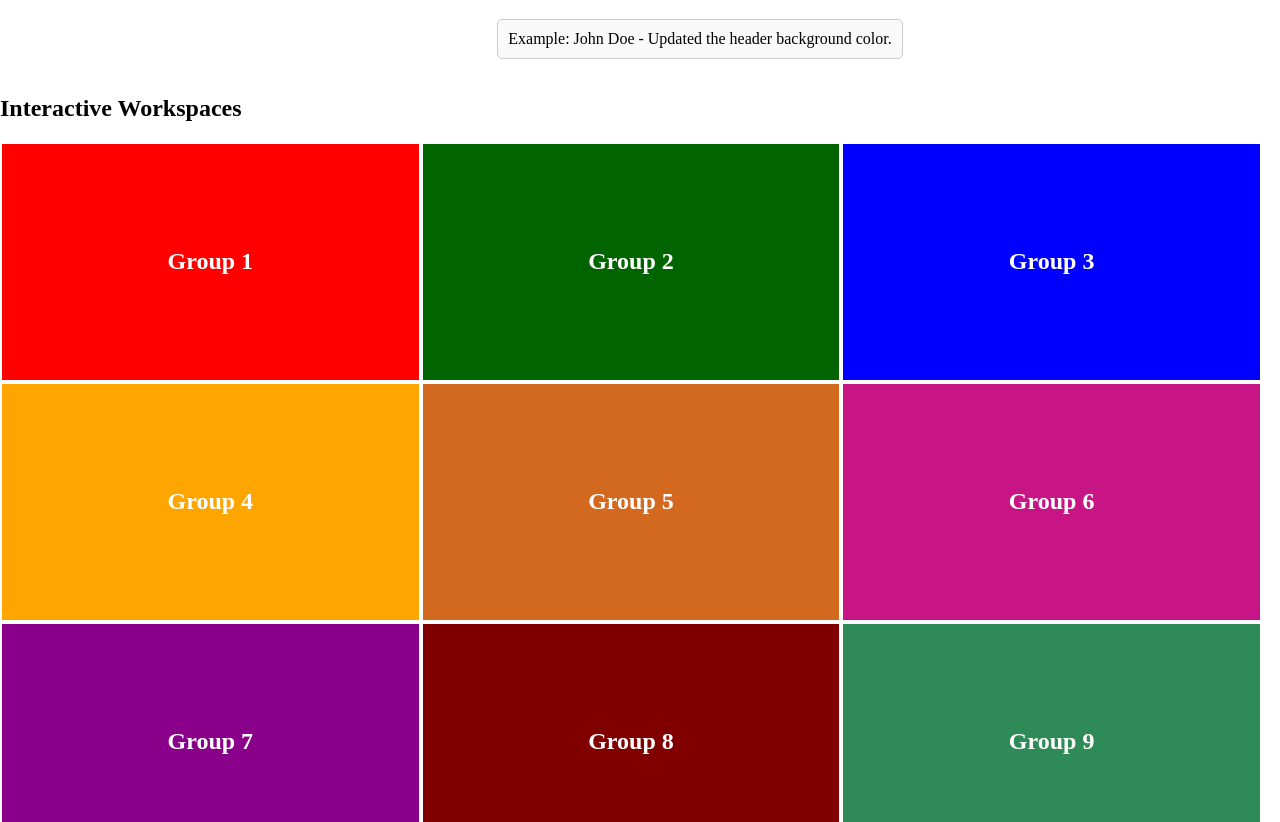
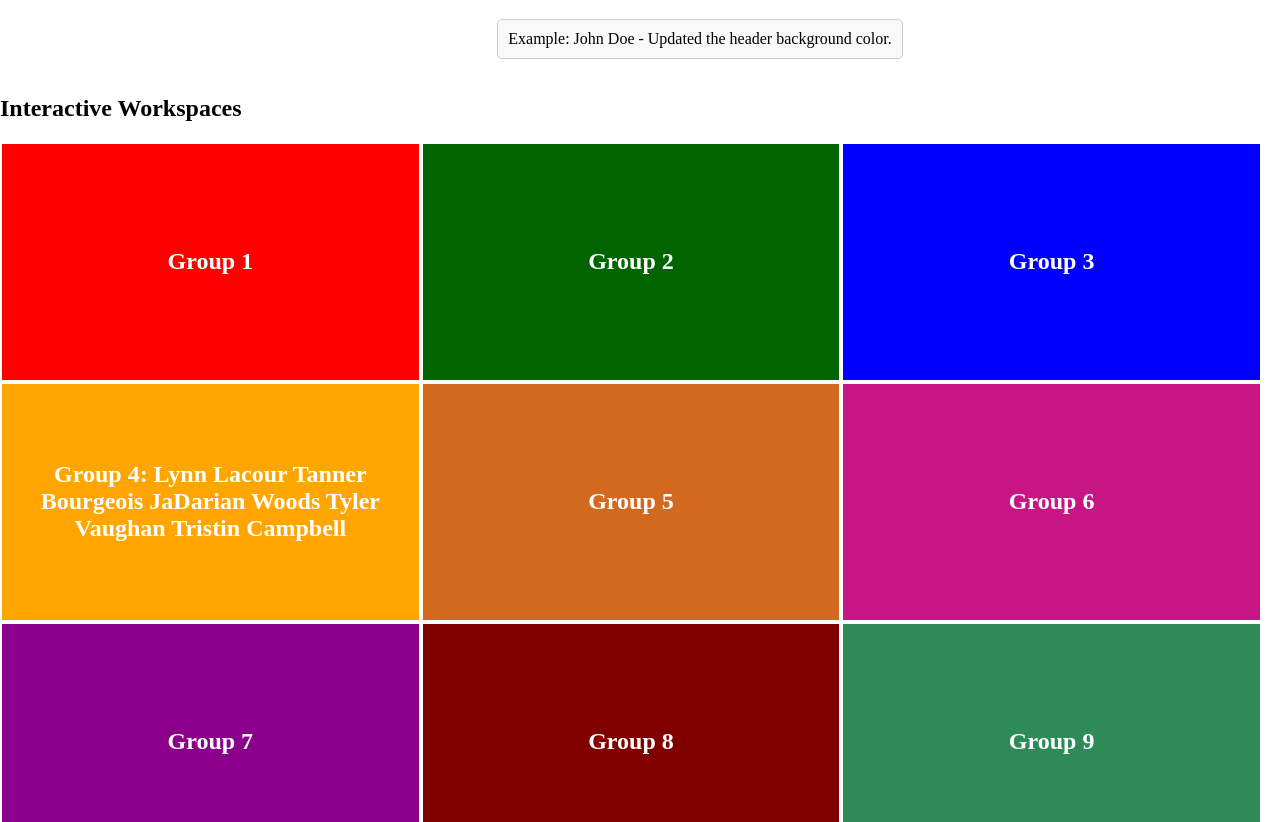
Before and after one commit to nicholas-g-lipari-phd/cmps490-git-tech-talk-sp25, a plain HTML site: page index.html in a window 1280 px wide. Shown: the part 495-1317 px from the top of the page. Drawn offline with Linux system fonts and the light colour scheme.

Commit message:
Added names to group 4

```diff
--- a/index.html
+++ b/index.html
@@ -64,7 +64,13 @@
             <!-- GUARD SPACE *************************** -->
 
             <!-- GROUP 4's AREA -->
-            <div class="team" id="group4">Group 4</div>
+            <div class="team" id="group4">Group 4:
+                Lynn Lacour
+                Tanner Bourgeois
+                JaDarian Woods
+                Tyler Vaughan
+                Tristin Campbell
+            </div>
 
             <!-- --------------------------------------- -->
 
```
